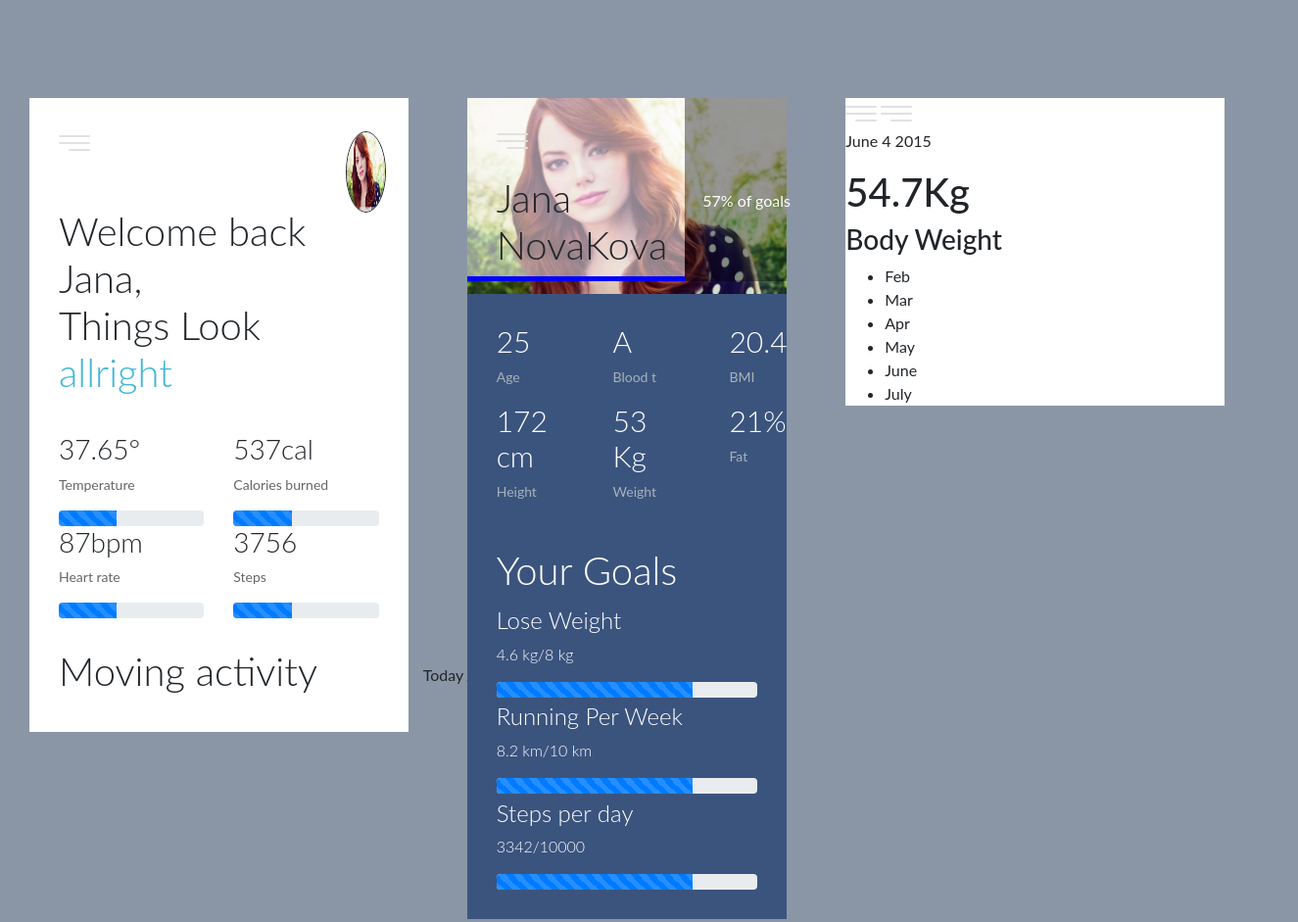
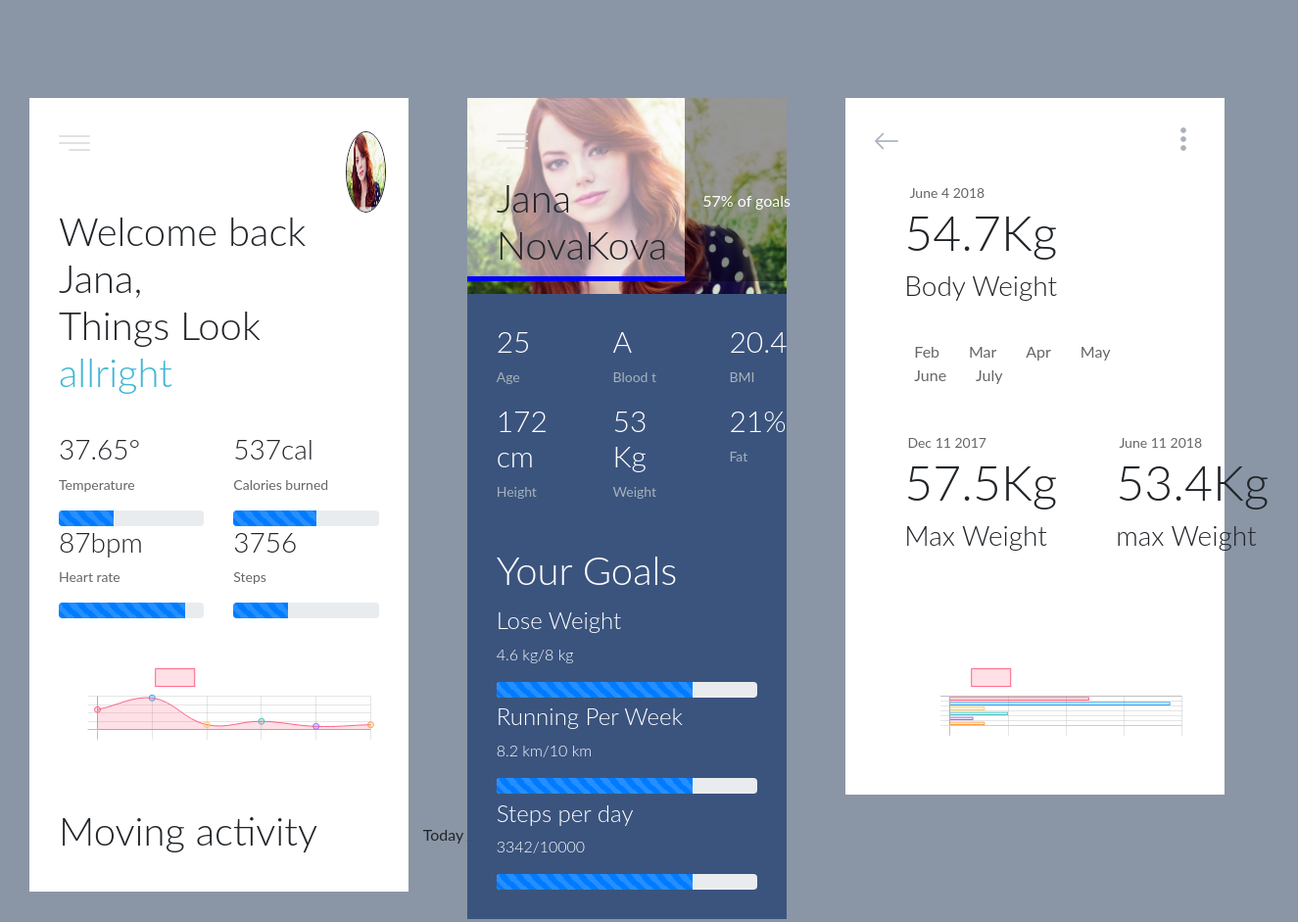
Before and after one commit to bharatnivas/HelathCareProject, a plain HTML site: page index.html in a window 1280 px wide. Shown: the whole page at 98% size, 1325 px wide, since content can reach past the window. Drawn offline with nearby package versions, Linux system fonts and the light colour scheme.

Commit message:
task completed

```diff
--- a/css/screenthree.css
+++ b/css/screenthree.css
@@ -1,3 +1,38 @@
 .ScreenThree{
     background-color: #fff;
+    padding:30px 30px;
 }
+.leftplace img {
+    float: right;
+}
+.bigfont p{
+color: #666;
+font-size: 14px;
+margin: 0;
+padding-left: 2%;
+}
+.bigfont h1{
+    font-weight: 300;
+    font-size: 50px;
+}
+.bigfont h3{
+font-weight: 300;
+}
+.bigfont {
+    padding: 30px 30px 30px 30px;
+}
+ul{
+    list-style: none;
+}
+ul li{
+    display: inline;
+}
+li{
+        padding-right: 9%;
+        color: #666;
+        font-size: 16px;
+}
+.tworesult {
+    display: -webkit-inline-box;
+    padding-bottom: 9%;
+}
--- a/index.html
+++ b/index.html
@@ -36,7 +36,7 @@
                                         <h3>37.65<span>°</span></h3>
                                         <p>Temperature</p>
                                         <div class="progress">
-                                                <div class="progress-bar progress-bar-striped progress-bar-animated" style="width:40%"></div>
+                                                <div class="progress-bar progress-bar-striped progress-bar-animated" style="width:37.65%"></div>
                                               </div>
                                     </div>
                                 </div>
@@ -45,7 +45,7 @@
                                             <h3>537<span>cal</span></h3>
                                             <p>Calories burned</p>
                                             <div class="progress">
-                                                    <div class="progress-bar progress-bar-striped progress-bar-animated" style="width:40%"></div>
+                                                    <div class="progress-bar progress-bar-striped progress-bar-animated" style="width:57.35%"></div>
                                                   </div>
                                         </div>
                                 </div>
@@ -56,7 +56,7 @@
                                                 <h3>87<span>bpm</span></h3>
                                                 <p>Heart rate</p>
                                                 <div class="progress">
-                                                        <div class="progress-bar progress-bar-striped progress-bar-animated" style="width:40%"></div>
+                                                        <div class="progress-bar progress-bar-striped progress-bar-animated" style="width:87%"></div>
                                                       </div>
                                         </div>
                                     </div>
@@ -65,10 +65,13 @@
                                                     <h3>3756</h3>
                                                     <p>Steps</p>
                                                     <div class="progress">
-                                                            <div class="progress-bar progress-bar-striped progress-bar-animated" style="width:40%"></div>
+                                                            <div class="progress-bar progress-bar-striped progress-bar-animated" style="width:37.56%"></div>
                                                           </div>
                                             </div>
                                     </div>
+                                </div>
+                                <div>
+                                        <canvas id="chart"></canvas>
                                 </div>
                         </div>
                         <div class="activitycontent">
@@ -167,14 +170,23 @@
                     <div class="col-lg-4">
                         <div class="ScreenThree">
                          <div class="menuhead">
-                            <img src="menu.png"/>
-                            <img src="menu.png"/>
+                             <div class="row">
+                            <div class="col-lg-6">
+                            <img src="left-arrow.png"/>
+                            </div>
+                            <div class="col-lg-6">
+                                <div class="leftplace">
+                            <img src="newmenu.png"/>
+                            </div>
+                            </div>
+                            </div>
                          </div>
                          <div class="bigfont">
-                             <p>June 4 2015</p>
+                             <p>June 4 2018</p>
                              <h1>54.7<span>Kg</span></h1>
                              <h3>Body Weight</h3>
                          </div>
+                         <div class="spacefix">
                          <ul>
                              <li>Feb</li>
                              <li>Mar</li>
@@ -183,6 +195,25 @@
                              <li>June</li>
                              <li>July</li>
                          </ul>
+                         </div>
+                         <div class="tworesult">
+                                <div class="bigfont">
+                                        <p>Dec 11 2017</p>
+                                        <h1>57.5<span>Kg</span></h1>
+                                        <h3>Max Weight</h3>
+                                    </div>
+                                    <div class="bigfont">
+                                            <p>June 11 2018</p>
+                                            <h1>53.4<span>Kg</span></h1>
+                                            <h3>max Weight</h3>
+                                        </div>
+                         </div>
+                         <div class="row">
+                             <div class="col-lg-12">
+                                    <canvas id="chartnew" style="display: block; width:100%; height:100%;"></canvas>
+                                 </div>
+                             </div>
+                         </div>
                         </div>
                     </div>
                 </div>
@@ -194,5 +225,8 @@
     <script src="https://code.jquery.com/jquery-3.2.1.slim.min.js" integrity="sha384-KJ3o2DKtIkvYIK3UENzmM7KCkRr/rE9/Qpg6aAZGJwFDMVNA/GpGFF93hXpG5KkN" crossorigin="anonymous"></script>
     <script src="https://cdnjs.cloudflare.com/ajax/libs/popper.js/1.12.9/umd/popper.min.js" integrity="sha384-ApNbgh9B+Y1QKtv3Rn7W3mgPxhU9K/ScQsAP7hUibX39j7fakFPskvXusvfa0b4Q" crossorigin="anonymous"></script>
     <script src="https://maxcdn.bootstrapcdn.com/bootstrap/4.0.0/js/bootstrap.min.js" integrity="sha384-JZR6Spejh4U02d8jOt6vLEHfe/JQGiRRSQQxSfFWpi1MquVdAyjUar5+76PVCmYl" crossorigin="anonymous"></script>
-  </body>
+        <script src="https://cdnjs.cloudflare.com/ajax/libs/Chart.js/2.6.0/Chart.min.js"></script>
+    <script src="js/chart1.js"></script>
+    <script src="js/chart2.js"></script>
+</body>
 </html>
--- /dev/null
+++ b/js/chart1.js
@@ -0,0 +1,56 @@
+let chart = document.getElementById('chart').getContext('2d');
+
+    // Global Options
+    Chart.defaults.global.defaultFontFamily = 'Lato';
+    Chart.defaults.global.defaultFontSize = 18;
+    Chart.defaults.global.defaultFontColor = '#777';
+
+    let massChart = new Chart(chart, {
+      type:'line', // bar, horizontalBar, pie, line, doughnut, radar, polarArea
+      data:{
+       labels: ["Red", "Blue", "Yellow", "Green", "Purple", "Orange"],
+        datasets: [{
+            label: '# of Votes',
+            data: [12, 19, 3, 5, 2, 3],
+            backgroundColor: [
+                'rgba(255, 99, 132, 0.2)',
+                'rgba(54, 162, 235, 0.2)',
+                'rgba(255, 206, 86, 0.2)',
+                'rgba(75, 192, 192, 0.2)',
+                'rgba(153, 102, 255, 0.2)',
+                'rgba(255, 159, 64, 0.2)'
+            ],
+            borderColor: [
+                'rgba(255,99,132,1)',
+                'rgba(54, 162, 235, 1)',
+                'rgba(255, 206, 86, 1)',
+                'rgba(75, 192, 192, 1)',
+                'rgba(153, 102, 255, 1)',
+                'rgba(255, 159, 64, 1)'
+            ],
+            borderWidth: 1
+        }]
+    },
+    options: {
+       legend:{labels: {fontColor: '#fff'}},
+      title: {
+            display: true,
+            fontColor: '#fff',
+            text: 'Custom Chart Title'
+        },
+        scales: {
+            yAxes: [{
+                ticks: {
+                    beginAtZero:true,
+                    fontColor: '#fff'
+                },
+            }],
+          xAxes: [{
+                ticks: {
+                    fontColor: '#fff'
+                },
+            }]
+        }
+
+    }
+});
--- /dev/null
+++ b/js/chart2.js
@@ -0,0 +1,56 @@
+let chartnew = document.getElementById('chartnew').getContext('2d');
+
+    // Global Options
+    Chart.defaults.global.defaultFontFamily = 'Lato';
+    Chart.defaults.global.defaultFontSize = 18;
+    Chart.defaults.global.defaultFontColor = '#777';
+
+    let mssChart = new Chart(chartnew, {
+      type:'horizontalBar', // bar, horizontalBar, pie, line, doughnut, radar, polarArea
+      data:{
+       labels: ["Red", "Blue", "Yellow", "Green", "Purple", "Orange"],
+        datasets: [{
+            label: '# of Votes',
+            data: [12, 19, 3, 5, 2, 3],
+            backgroundColor: [
+                'rgba(255, 99, 132, 0.2)',
+                'rgba(54, 162, 235, 0.2)',
+                'rgba(255, 206, 86, 0.2)',
+                'rgba(75, 192, 192, 0.2)',
+                'rgba(153, 102, 255, 0.2)',
+                'rgba(255, 159, 64, 0.2)'
+            ],
+            borderColor: [
+                'rgba(255,99,132,1)',
+                'rgba(54, 162, 235, 1)',
+                'rgba(255, 206, 86, 1)',
+                'rgba(75, 192, 192, 1)',
+                'rgba(153, 102, 255, 1)',
+                'rgba(255, 159, 64, 1)'
+            ],
+            borderWidth: 1
+        }]
+    },
+    options: {
+       legend:{labels: {fontColor: '#fff'}},
+      title: {
+            display: true,
+            fontColor: '#fff',
+            text: 'Custom Chart Title'
+        },
+        scales: {
+            yAxes: [{
+                ticks: {
+                    beginAtZero:true,
+                    fontColor: '#fff'
+                },
+            }],
+          xAxes: [{
+                ticks: {
+                    fontColor: '#fff'
+                },
+            }]
+        }
+
+    }
+});
```
Also changed, not shown: left-arrow.png (added), newmenu.png (added).
